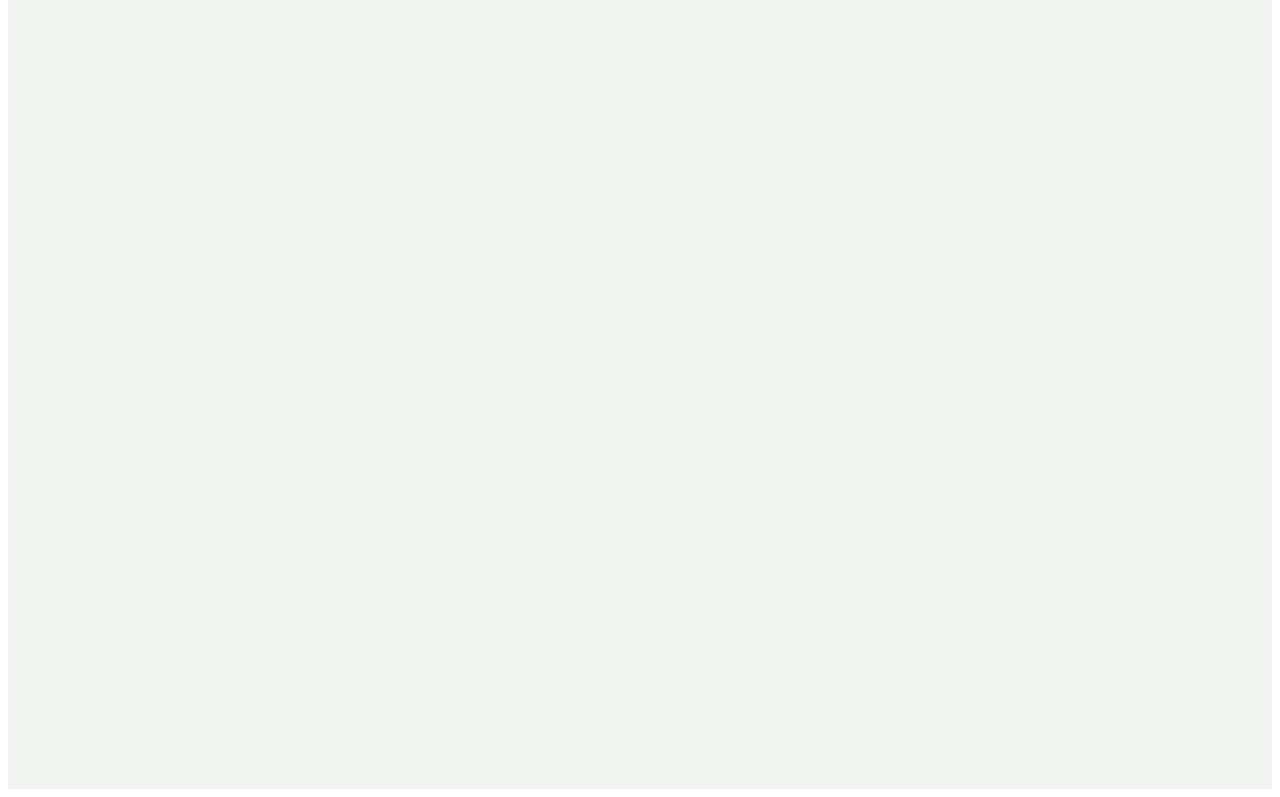
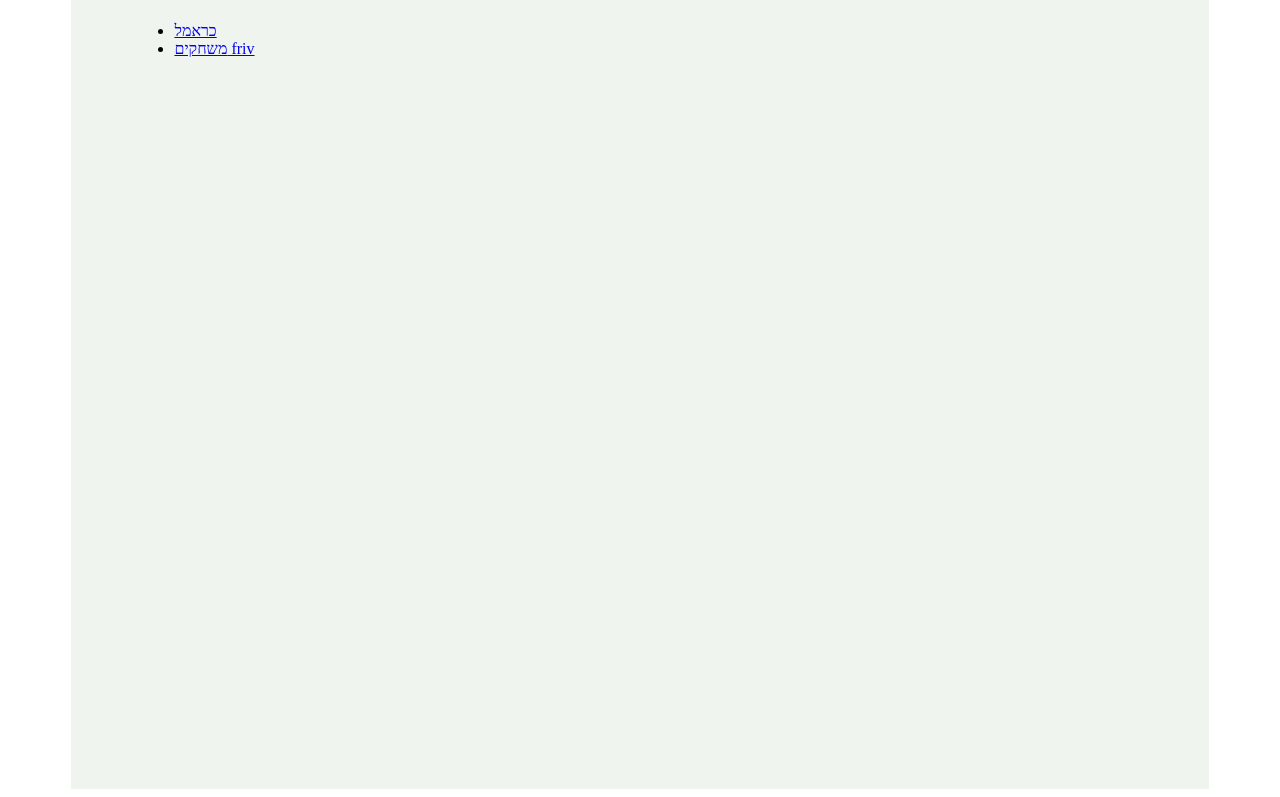
Before and after one commit to yaakovtheman/izzy, a plain HTML site: page index.html in a window 1280 px wide. Shown: the part 145-942 px from the top of the page. Drawn offline with Linux system fonts and the light colour scheme.

Commit message:
first link

```diff
--- a/index.html
+++ b/index.html
@@ -6,7 +6,7 @@
 </head>
 
 <body>
-    <div style="width: 80; margin: auto; display: flex; padding: 5%; background: rgb(239, 244, 239); height: 800px;">
+    <div style="width: 80%; margin: auto; display: flex; padding: 5%; background: rgb(239, 244, 239); height: 800px; flex-direction: column;">
         <h1>This Is Izzys Site</h1>
         <div>
             <ul>
@@ -14,6 +14,10 @@
                     <a href="https://www.kankids.org.il/content/kids/hinuchit-main/cramel_main/" target="_blank">כראמל
                     </a>
                 </li>
+                <li>
+                    <a href="https://www.friv.com/" target="_blank">משחקים friv
+                    </a>
+                </li>
             </ul>
         </div>
     </div>
```
